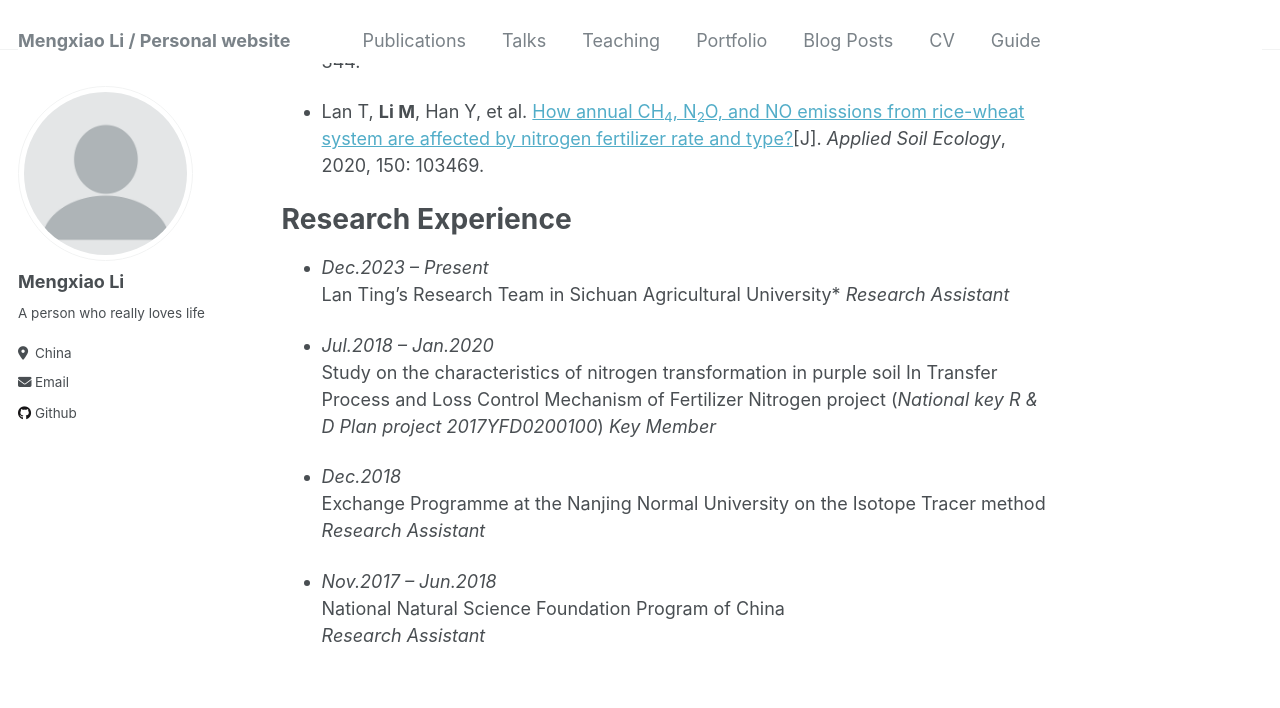
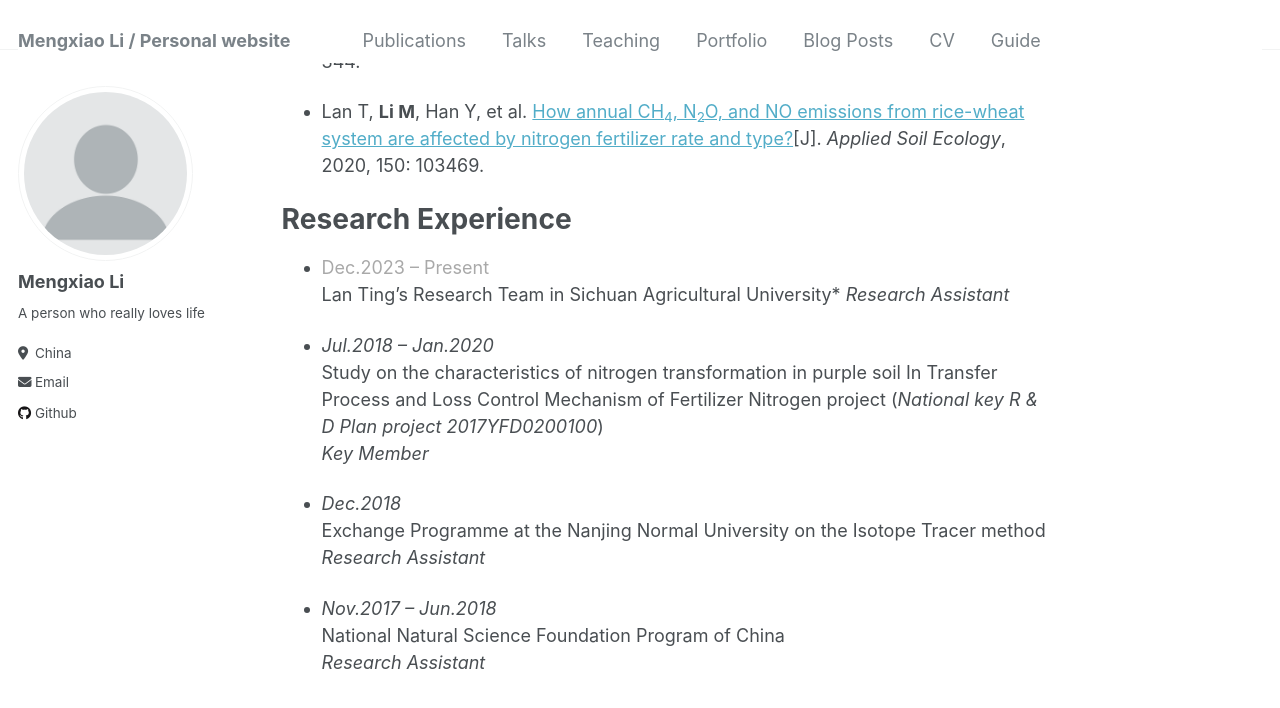
Before and after one commit to HazelLi123/HazelLi123.github.io, a Jekyll site: the page built from _pages/about.md, in a window 1280 px wide and 900 px high, scrolled down 762 px. Shown: the top 708 px of the window. Built offline with Jekyll 4.4.1, drawn with Linux system fonts in a browser that asks for light colours.

Commit message:
Update about.md

```diff
--- a/_pages/about.md
+++ b/_pages/about.md
@@ -25,7 +25,7 @@ Publications
 
 Research Experience
 ======
-- *Dec.2023 – Present*
+- <span style="color: darkgray;">Dec.2023 – Present</span>
   Lan Ting's Research Team in Sichuan Agricultural University*
   *Research Assistant*
 
```
